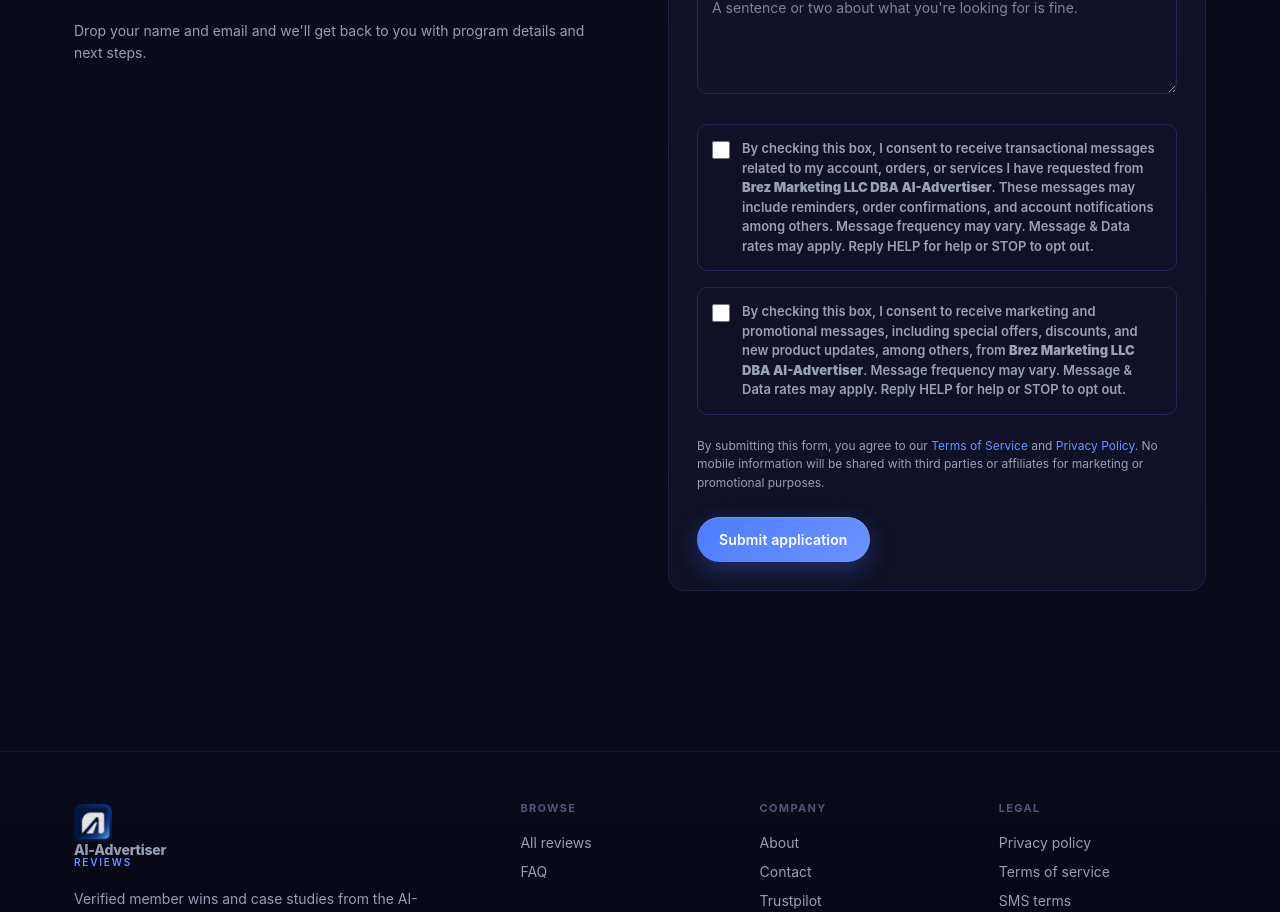
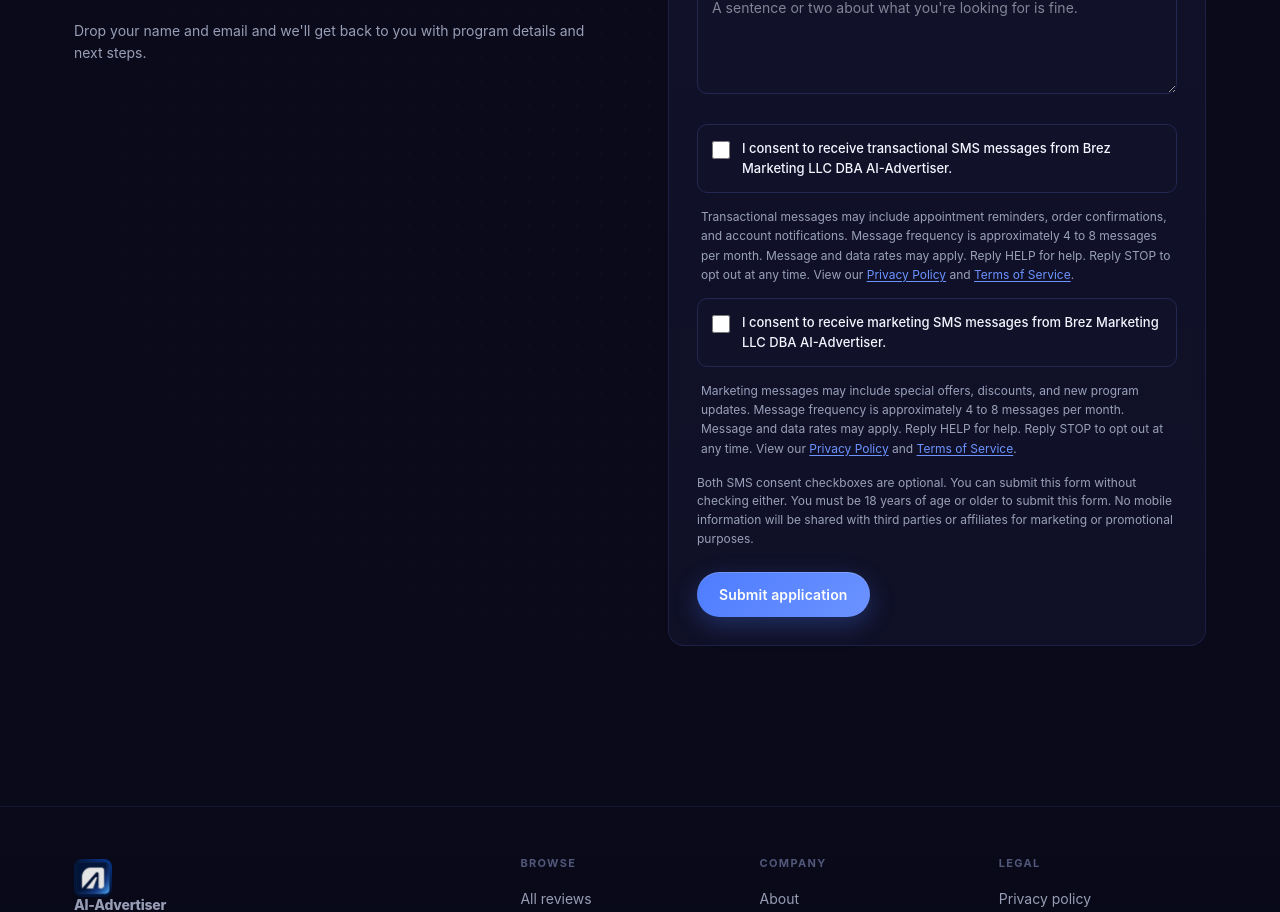
Before and after one commit to wetzlr/ai-advertiser-reviews, a Next.js app: page / in a window 1280 px wide. Shown: the part 3500-4412 px from the top of the page. Built offline with nearby package versions, Linux system fonts and the light colour scheme.

Commit message:
A2P opt-in form: short checkbox labels + explicit disclosure paragraphs + add 18+ age restriction to Terms

```diff
--- a/src/app/globals.css
+++ b/src/app/globals.css
@@ -193,10 +193,30 @@
 }
 input:focus, textarea:focus, select:focus { outline: none; border-color: var(--accent); box-shadow: 0 0 0 3px var(--accent-soft); }
 label { display: block; font-size: 13px; font-weight: 600; margin-bottom: 6px; }
-.checkbox-row { display: flex; gap: 12px; align-items: flex-start; padding: 14px; border: 1px solid var(--border); border-radius: 10px; cursor: pointer; }
-.checkbox-row:hover { border-color: var(--border-soft); background: var(--bg-elev-1); }
-.checkbox-row input { margin-top: 2px; flex-shrink: 0; accent-color: var(--accent); width: 18px; height: 18px; }
-.checkbox-row span { font-size: 13px; line-height: 1.5; color: var(--text-muted); }
+.checkbox-row { display: flex; gap: 12px; align-items: flex-start; padding: 14px; border: 1px solid var(--border); border-radius: 10px; cursor: pointer; background: var(--bg-elev-1); }
+.checkbox-row:hover { border-color: var(--accent-soft); }
+.checkbox-row input { margin-top: 2px; flex-shrink: 0; accent-color: var(--accent); width: 18px; height: 18px; cursor: pointer; }
+.checkbox-row span { font-size: 13px; line-height: 1.5; color: var(--text); font-weight: 500; }
+
+/* Disclosure paragraph rendered directly below each consent checkbox.
+   Kept visually distinct so the GHL/Twilio compliance scanner can read
+   each required item as its own clearly identifiable element. */
+.consent-block {
+  display: grid;
+  gap: 8px;
+}
+.consent-disclosure {
+  font-size: 12px;
+  line-height: 1.6;
+  color: var(--text-muted);
+  padding: 0 4px;
+  margin: 0;
+}
+.consent-disclosure a {
+  color: var(--accent-bright);
+  text-decoration: underline;
+  text-underline-offset: 2px;
+}
 
 /* Win / review card */
 .win-card {
--- a/src/app/terms/page.js
+++ b/src/app/terms/page.js
@@ -70,6 +70,16 @@
             <Link href="/privacy" style={{ color: "var(--accent)" }}>Privacy Policy</Link>.
           </li>
         </ul>
+      </Section>
+
+      <Section title="Age restriction (18+)">
+        <p>
+          You must be 18 years of age or older to use this website, submit the application form, opt in to SMS
+          communications, or enroll in any {BUSINESS.dba} program. By using this site or submitting any form on it,
+          you represent and warrant that you are at least 18 years old. We do not knowingly collect personal information
+          or send SMS messages to anyone under the age of 18. If we learn that we have collected information from a
+          person under 18, we will delete it.
+        </p>
       </Section>
 
       <Section title="Acceptable use">
--- a/src/components/ContactForm.js
+++ b/src/components/ContactForm.js
@@ -1,18 +1,26 @@
 "use client";
 
-// Application form. Doubles as the A2P-compliant SMS opt-in.
-// - Phone field removed per Noah's request (still in the schema if a user
-//   opts in to SMS, just collected via the SMS workflow not here).
-// - Both consent checkboxes are OPTIONAL and NOT pre-checked.
-// - Submission is allowed even if neither box is selected.
-// - The disclosure language exactly matches the A2P campaign description.
-// - Links to Privacy + T&C are below the boxes, not inside the checkbox text.
-// - On submit: POST /api/contact → redirect to /thank-you (single step).
+// A2P-compliant opt-in form. Restructured so the GHL/Twilio compliance
+// scanner can clearly identify every required disclosure:
+//
+//   1. Business name in consent text  - "Brez Marketing LLC DBA AI-Advertiser"
+//   2. Checkbox NOT pre-checked        - defaultChecked is unset
+//   3. Privacy + T&C links             - rendered below the box
+//   4. Opt-out instructions            - "Reply STOP to opt out"
+//   5. Message frequency disclosure    - "approximately 4-8 messages per month"
+//   6. Checkbox is optional            - submit allowed even if unchecked
+//   7. Message type disclosure         - explicit description per checkbox
+//   8. Message & data rates disclosure - "Message and data rates may apply"
+//
+// Form submission allowed even if neither box is checked. On submit:
+// POST /api/contact -> redirect to /thank-you (single step).
 
 import { useState } from "react";
 import { useRouter } from "next/navigation";
 import Link from "next/link";
 import { BUSINESS } from "@/lib/business";
+
+const BIZ = `${BUSINESS.legalName} DBA ${BUSINESS.dba}`;
 
 export default function ContactForm() {
   const router = useRouter();
@@ -74,41 +82,81 @@
           />
         </div>
 
-        {/* A2P-compliant opt-in checkboxes. Both optional + unchecked. */}
-        <div style={{ display: "grid", gap: 10, marginTop: 8 }}>
+        {/* ── A2P-compliant SMS consent block ──
+            Two optional, unchecked checkboxes. Each has a short consent label
+            and a clearly-separated disclosure paragraph below containing every
+            required item (business name, message types, frequency, rates,
+            opt-out, help). Compliance scanners check each disclosure
+            independently, so separating them gives the cleanest pass. */}
+        <div style={{ display: "grid", gap: 14, marginTop: 8 }}>
+          <div className="consent-block">
             <label className="checkbox-row" htmlFor="consent_transactional">
-            <input id="consent_transactional" name="consent_transactional" type="checkbox" />
+              <input
+                id="consent_transactional"
+                name="consent_transactional"
+                type="checkbox"
+              />
               <span>
-              By checking this box, I consent to receive transactional messages related to my account, orders, or
-              services I have requested from <strong>{BUSINESS.legalName} DBA {BUSINESS.dba}</strong>. These messages may include reminders,
-              order confirmations, and account notifications among others. Message frequency may vary. Message &amp; Data rates may
-              apply. Reply HELP for help or STOP to opt out.
+                I consent to receive transactional SMS messages from {BIZ}.
               </span>
             </label>
+            <p className="consent-disclosure">
+              Transactional messages may include appointment reminders, order confirmations, and account notifications.
+              Message frequency is approximately 4 to 8 messages per month. Message and data rates may apply.
+              Reply HELP for help. Reply STOP to opt out at any time. View our{" "}
+              <Link href="/privacy">Privacy Policy</Link> and{" "}
+              <Link href="/terms">Terms of Service</Link>.
+            </p>
+          </div>
 
+          <div className="consent-block">
             <label className="checkbox-row" htmlFor="consent_marketing">
-            <input id="consent_marketing" name="consent_marketing" type="checkbox" />
+              <input
+                id="consent_marketing"
+                name="consent_marketing"
+                type="checkbox"
+              />
               <span>
-              By checking this box, I consent to receive marketing and promotional messages, including special offers,
-              discounts, and new product updates, among others, from <strong>{BUSINESS.legalName} DBA {BUSINESS.dba}</strong>. Message
-              frequency may vary. Message &amp; Data rates may apply. Reply HELP for help or STOP to opt out.
+                I consent to receive marketing SMS messages from {BIZ}.
               </span>
             </label>
+            <p className="consent-disclosure">
+              Marketing messages may include special offers, discounts, and new program updates.
+              Message frequency is approximately 4 to 8 messages per month. Message and data rates may apply.
+              Reply HELP for help. Reply STOP to opt out at any time. View our{" "}
+              <Link href="/privacy">Privacy Policy</Link> and{" "}
+              <Link href="/terms">Terms of Service</Link>.
+            </p>
+          </div>
         </div>
 
         <p style={{ fontSize: 12, color: "var(--text-muted)", lineHeight: 1.55 }}>
-          By submitting this form, you agree to our <Link href="/terms" style={{ color: "var(--accent-bright)" }}>Terms of Service</Link> and{" "}
-          <Link href="/privacy" style={{ color: "var(--accent-bright)" }}>Privacy Policy</Link>. No mobile information will be shared with
+          Both SMS consent checkboxes are optional. You can submit this form without checking either.
+          You must be 18 years of age or older to submit this form. No mobile information will be shared with
           third parties or affiliates for marketing or promotional purposes.
         </p>
 
         {error && (
-          <div style={{ background: "rgba(239, 68, 68, 0.08)", border: "1px solid rgba(239, 68, 68, 0.3)", color: "#fca5a5", padding: 12, borderRadius: 10, fontSize: 13 }}>
+          <div
+            style={{
+              background: "rgba(239, 68, 68, 0.08)",
+              border: "1px solid rgba(239, 68, 68, 0.3)",
+              color: "#fca5a5",
+              padding: 12,
+              borderRadius: 10,
+              fontSize: 13,
+            }}
+          >
             {error}
           </div>
         )}
 
-        <button type="submit" className="btn btn-primary" disabled={submitting} style={{ justifySelf: "start", marginTop: 8 }}>
+        <button
+          type="submit"
+          className="btn btn-primary"
+          disabled={submitting}
+          style={{ justifySelf: "start", marginTop: 8 }}
+        >
           {submitting ? "Sending..." : "Submit application"}
         </button>
       </div>
```
Lines whose indentation alone changed are shown as unchanged.
